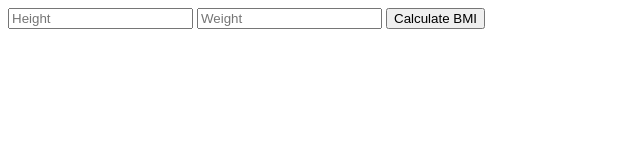
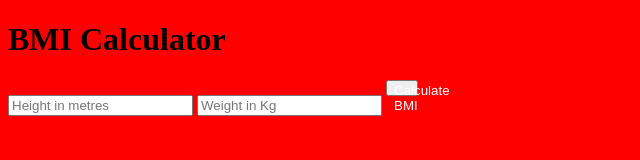
Before and after one commit to Pranav016/Javascript-mini-projects, a website: page BMI-calculator/bmiCalculator.html in a window 1280 px wide. Shown: the whole page, without its empty margins (0-640 px from the left). Drawn offline with Linux system fonts and the light colour scheme.

Commit message:
Added backend for BMI calculator

```diff
--- a/BMI-calculator/bmiCalculator.html
+++ b/BMI-calculator/bmiCalculator.html
@@ -3,15 +3,16 @@
     <head>
         <meta charset="utf-8">
         <meta http-equiv="X-UA-Compatible" content="IE=edge">
-        <title></title>
+        <title>BMI Calculator</title>
         <meta name="description" content="">
         <meta name="viewport" content="width=device-width, initial-scale=1">
-        <link rel="stylesheet" href="">
+        <link rel="stylesheet" href="/style.css">
     </head>
     <body>
+        <h1>BMI Calculator</h1>
         <form action="/bmicalculator" method="POST">
-        <input name="height" placeholder="Height">
-        <input name="weight" placeholder="Weight">
+        <input name="height" placeholder="Height in metres">
+        <input name="weight" placeholder="Weight in Kg">
         <button type="submit" name="submit">Calculate BMI</button>
         </form>
     </body>
--- a/BMI-calculator/style.css
+++ b/BMI-calculator/style.css
@@ -0,0 +1,13 @@
+body{
+    background-color: red;
+}
+
+button{
+    height: 1rem;
+    width: 2rem;
+    color: white;
+}
+
+button:hover{
+    color: violet;
+}
```
Also changed, not shown: BMI-calculator/index.js (+20 -0 lines).
